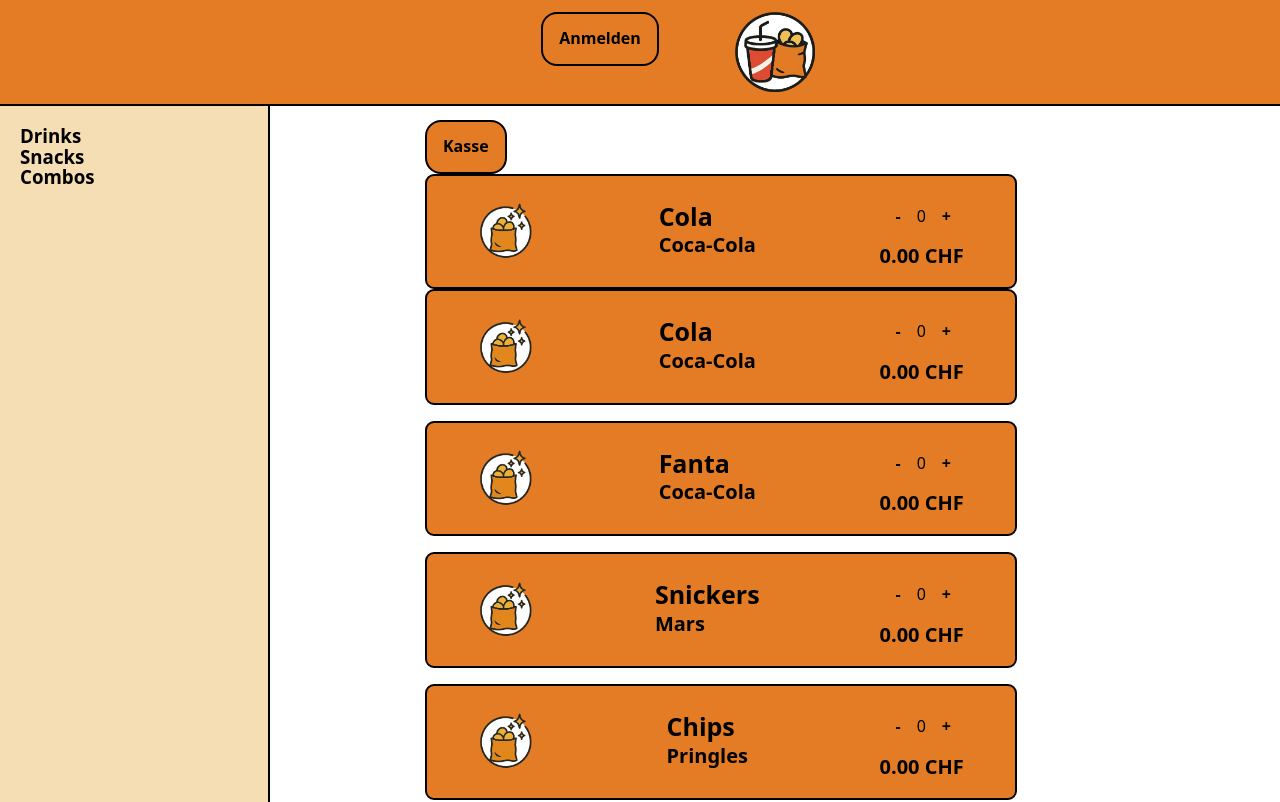
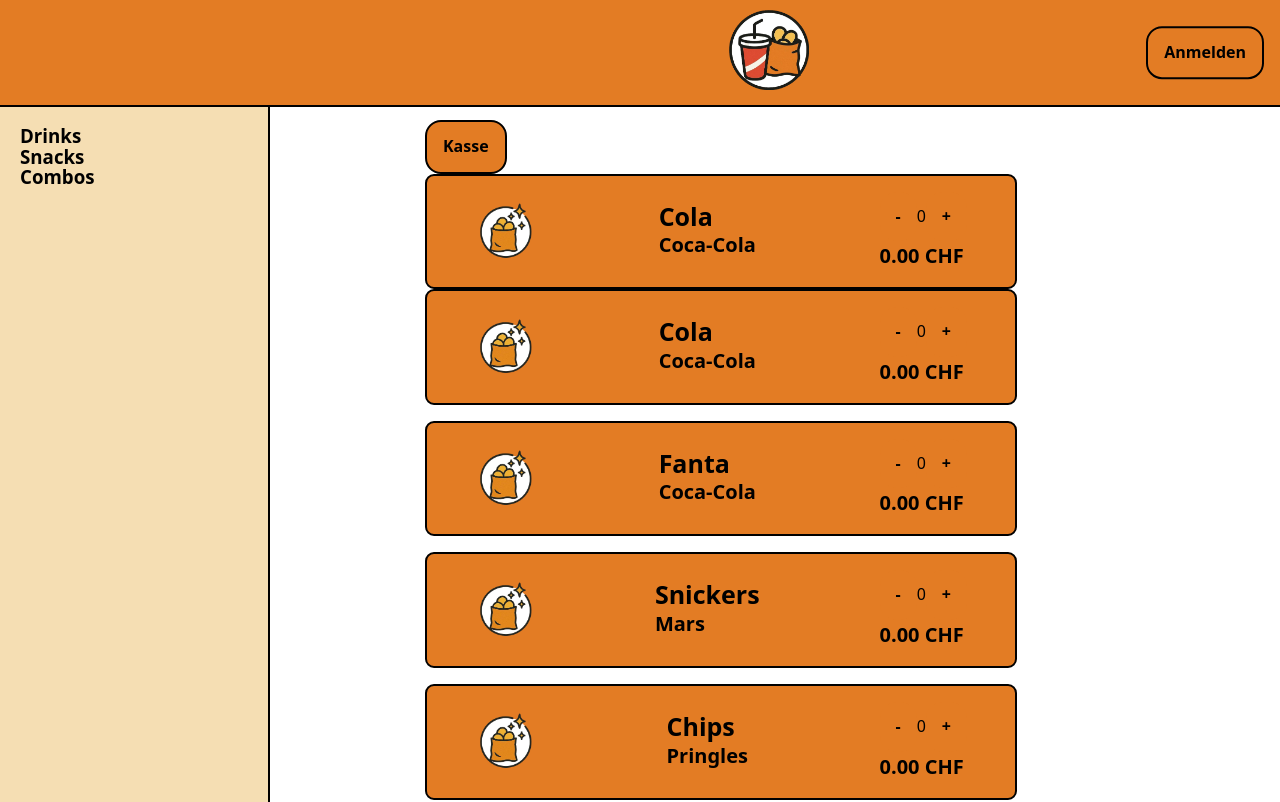
Before and after one commit to mimospychala/backend-GLAB, a React (Vite) app in the folder frontend/: page /componets in a window 1280 px wide. Shown: the top 802 px of the page. Built offline with nearby package versions, Linux system fonts and the light colour scheme.

Commit message:
Header CSS done

```diff
--- a/frontend/src/components/BestProductCard.jsx
+++ b/frontend/src/components/BestProductCard.jsx
@@ -14,7 +14,7 @@
           <img src={img} alt={label} />
         </article>
       </Link>
-      <Button> </Button>
+
       </div>
       </>
     )
--- a/frontend/src/components/Header.jsx
+++ b/frontend/src/components/Header.jsx
@@ -18,26 +18,23 @@
     }
 
     return (
-        <header>
+        <div className={styles.header}>
+        <div className={styles.logoWrapper}>
+            <img src="/logo.png" alt="Logo Nom Nom Bar" className={styles.logo} />
+        </div>
 
-
-            <div className={styles.header}>
-                <div className={styles.filler}>
+        <div className={styles.rightButtons}>
             <ButtonGroup>
                 {user ? (
-                        <>
                     <Button onClick={logout}>Abmelden</Button>
-                        </>
                 ) : (
                     <Button to="/auth/signin">Anmelden</Button>
                 )}
             </ButtonGroup>
         </div>
-                <img src="/logo.png" alt="Logo Nom Nom Bar" className={styles.logo} />
     </div>
 
 
-        </header>
 
     )
 }
--- a/frontend/src/components/Header.module.css
+++ b/frontend/src/components/Header.module.css
@@ -1,21 +1,28 @@
-.logo{
+.header {
+    position: fixed;
+    top: 0;
+    left: 0;
+    width: 100%;
+    height: 107px;
+    padding-left: 270px;
+    padding-right: 0.75rem;
+    background-color: #E37C24;
+    border-bottom: 2px solid black;
+
+    display: flex;
+    justify-content: center;
+    align-items: center;
+    z-index: 1000;
+}
+
+.logo {
     width: 80px;
     height: 80px;
 }
 
-.header{
-    position: fixed;
-    display: flex;
-    justify-content:  center;
-    padding: 0.75rem;
-    background-color: #E37C24;
-    top: 0;
-    left: 0;
-    width: 100%;
-    border-bottom: 2px solid black;
+.rightButtons {
+    position: absolute;
+    right: 1rem;
+    top: 50%;
+    transform: translateY(-50%);
 }
-
-.filler{
-    width: 270px;
-    height: 100%;
-}
```
Lines whose indentation alone changed are shown as unchanged.
